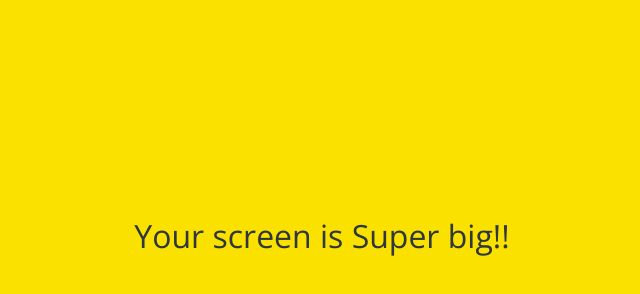
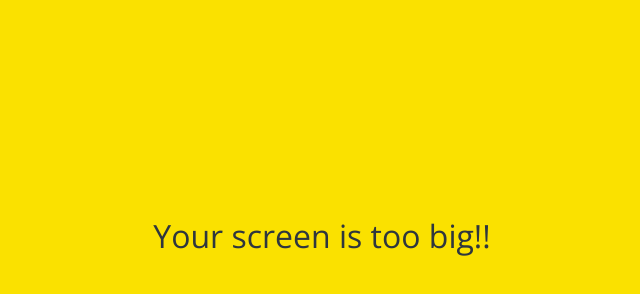
Before and after one commit to buster5017/training, a plain HTML site: page Kakaoclone/friends.html in a window 1280 px wide. Shown: the part 164-458 px from the top of the page, without its empty margins (318-958 px from the left). Drawn offline with nearby package versions, Linux system fonts and the light colour scheme.

Commit message:
Update friends.html

```diff
--- a/Kakaoclone/friends.html
+++ b/Kakaoclone/friends.html
@@ -115,7 +115,7 @@
     <div id="splash-screen"><i class="fas fa-comment"></i></div>
 
     <div id="no-mobile">
-      <span>Your screen is Super big!!</span>
+      <span>Your screen is too big!!</span>
     </div>
 
     <script
```
